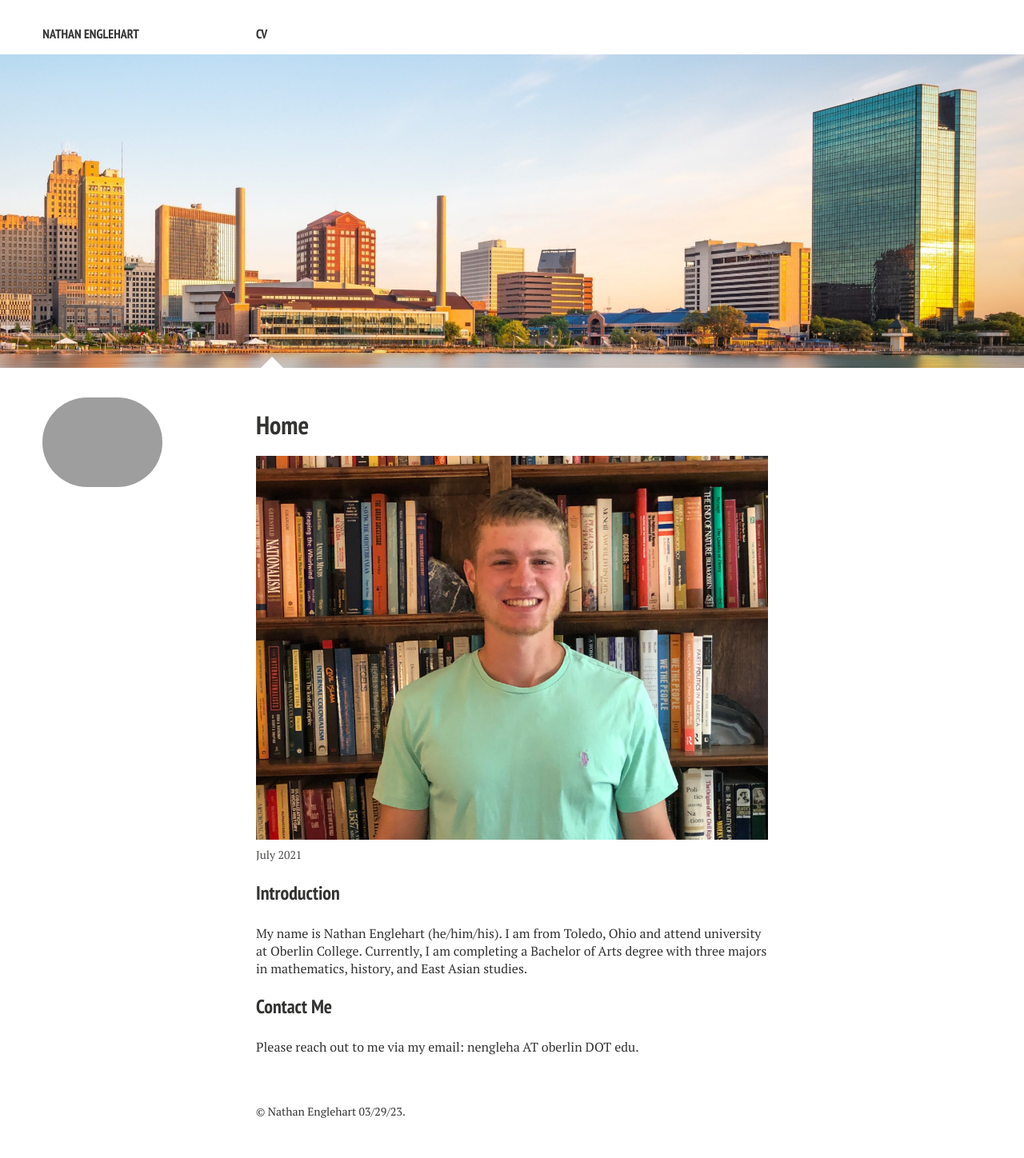
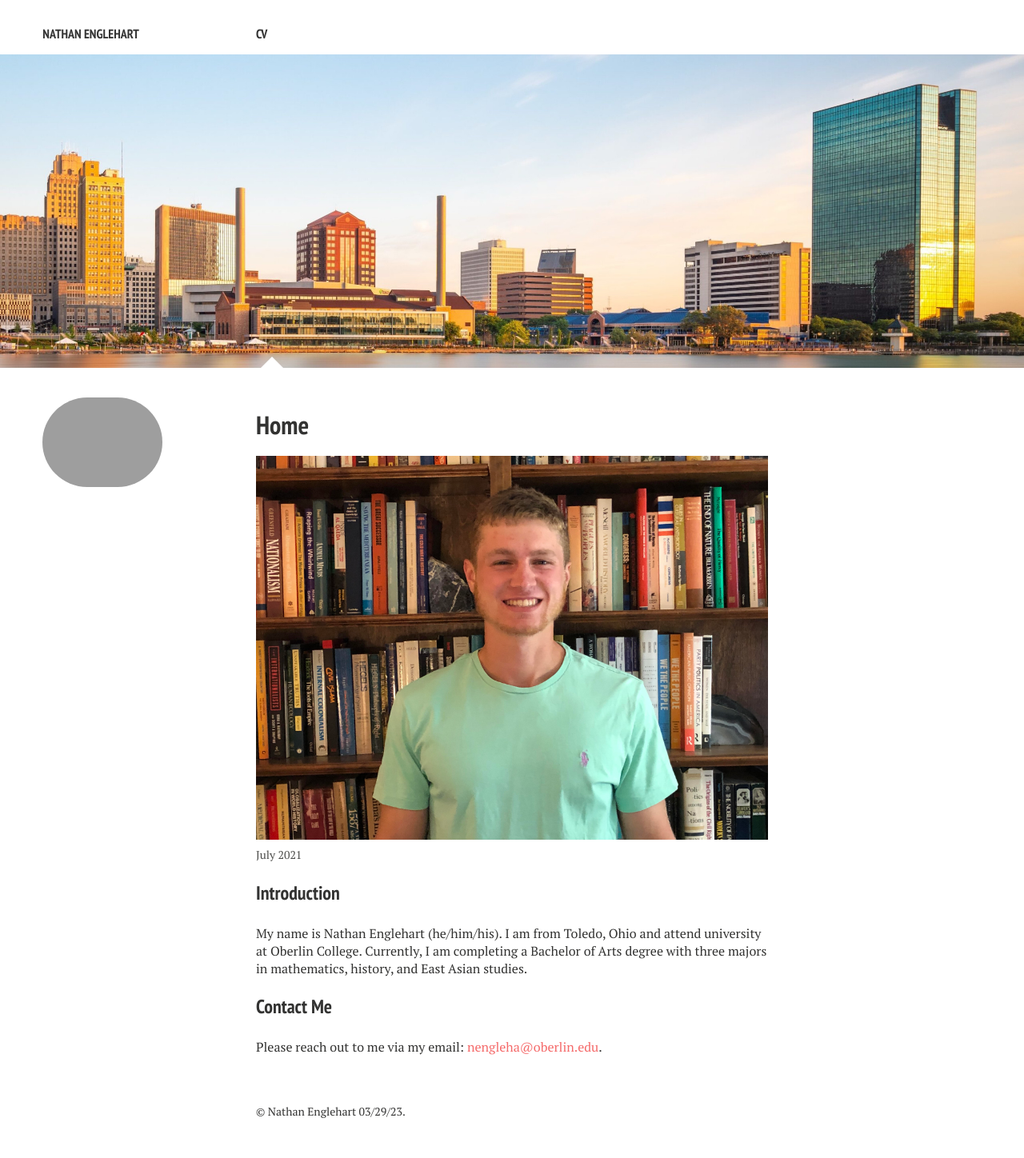
Before and after one commit to nathanenglehart/nathanenglehart.github.io, a Jekyll site: the page built from index.md, in a window 1280 px wide. Shown: the whole page at 80% size. Built offline with Jekyll 4.4.1, drawn with Linux system fonts in a browser that asks for light colours; nearby versions of some CDN libraries.

Commit message:
email fix

```diff
--- a/index.md
+++ b/index.md
@@ -16,11 +16,12 @@ image:
 
 My name is Nathan Englehart (he/him/his). I am from Toledo, Ohio and attend university at Oberlin College. Currently, I am completing a Bachelor of Arts degree with three majors in mathematics, history, and East Asian studies.
 
-<!--Currently, I am seeking to enter a Political Science PhD program in the Fall of 2024 with prospective focuses in methodology and comparative politics.-->
 
 <h3 class="small_title">Contact Me</h3>
 
-Please reach out to me via my email: nengleha AT oberlin DOT edu.
+Please reach out to me via my email: <a style="color: #f56a6a; !important" href="mailto:nengleha@oberlin.edu">nengleha@oberlin.edu</a>.
+
+<!-- nengleha AT oberlin DOT edu. -->
 
 <!--<h3 class="small_title">Project Writeups</h3>-->
 
```
